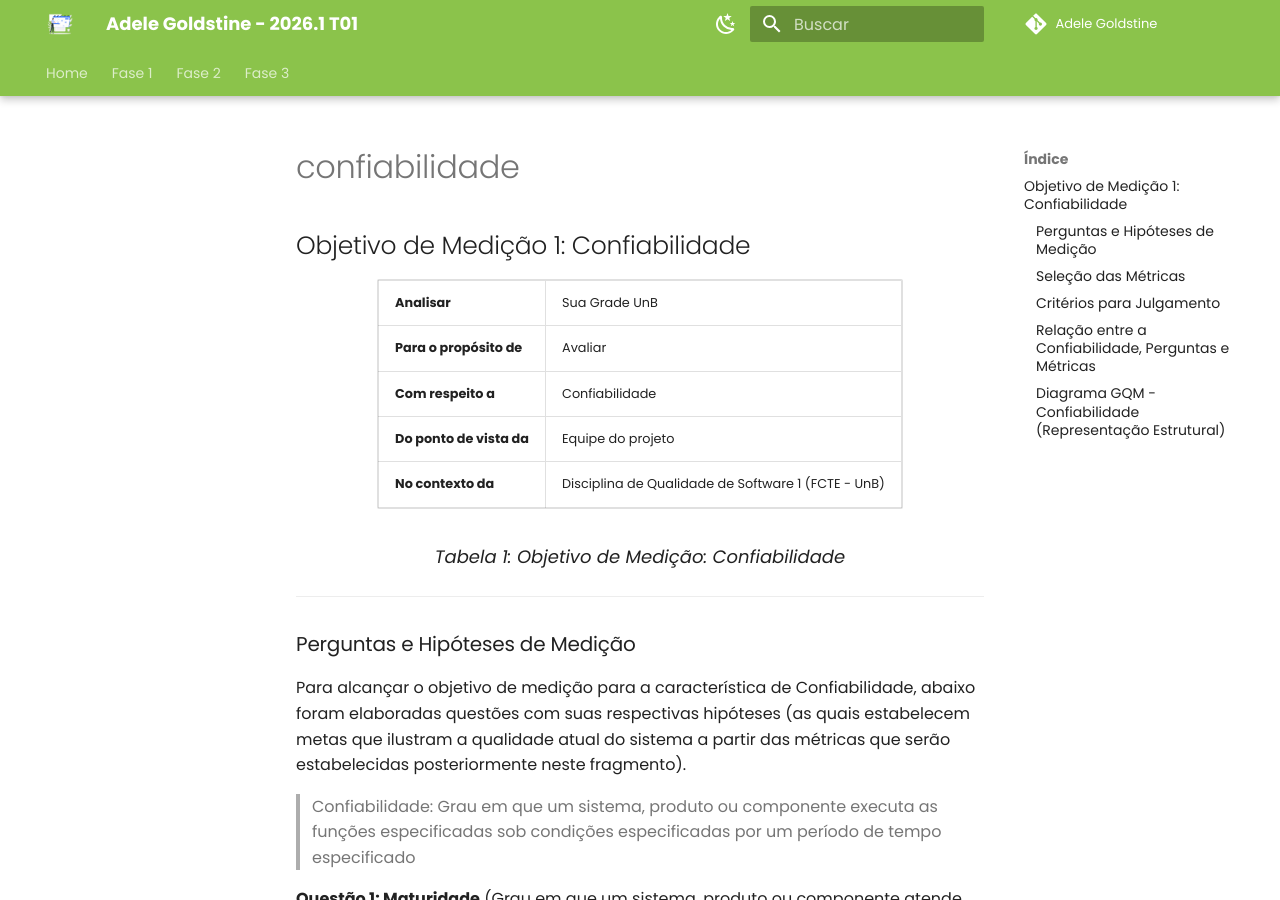
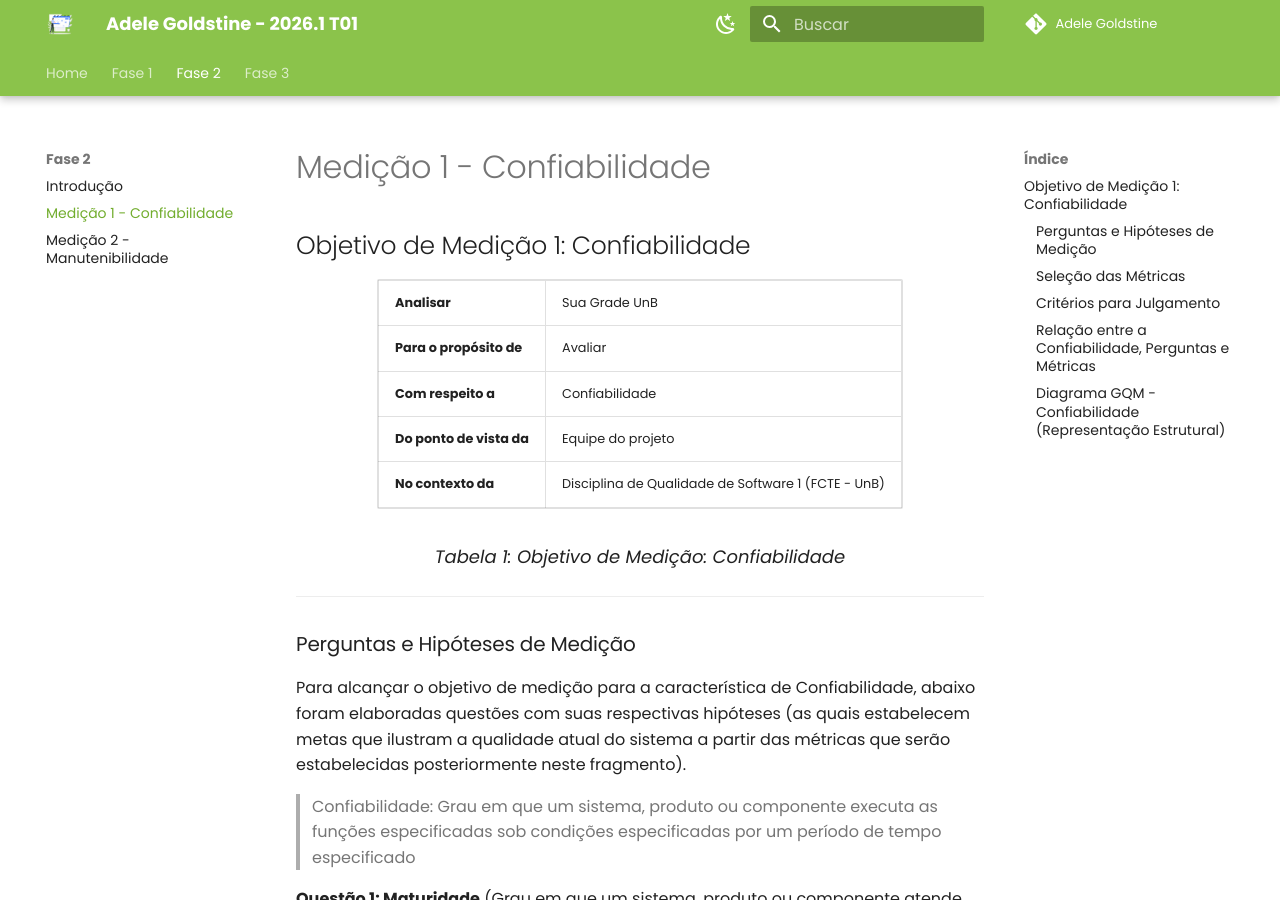
Before and after one commit to FCTE-Qualidade-de-Software-1/2026-1_T01_ADELE_GOLDSTINE, an MkDocs documentation site: the page built from docs/fase2/confiabilidade.md, in a window 1280 px wide and 900 px high. Built offline with MkDocs 1.6.1 and Material for MkDocs 9.7.7, drawn with Linux system fonts in a browser that asks for light colours; comment, search, counter and statistics services are not loaded.

Commit message:
docs: adiciona link para documento de Confiabilidade.

```diff
--- a/mkdocs.yml
+++ b/mkdocs.yml
@@ -14,6 +14,7 @@ nav:
       - Conclusão: fase1/conclusao.md
   - Fase 2:
       - Introdução: fase2/introducao.md
+      - Medição 1 - Confiabilidade: fase2/confiabilidade.md
       - Medição 2 - Manutenibilidade: fase2/manutenibilidade
   - Fase 3:
       - Planejamento da Avaliação: fase3/planejamento.md
```
